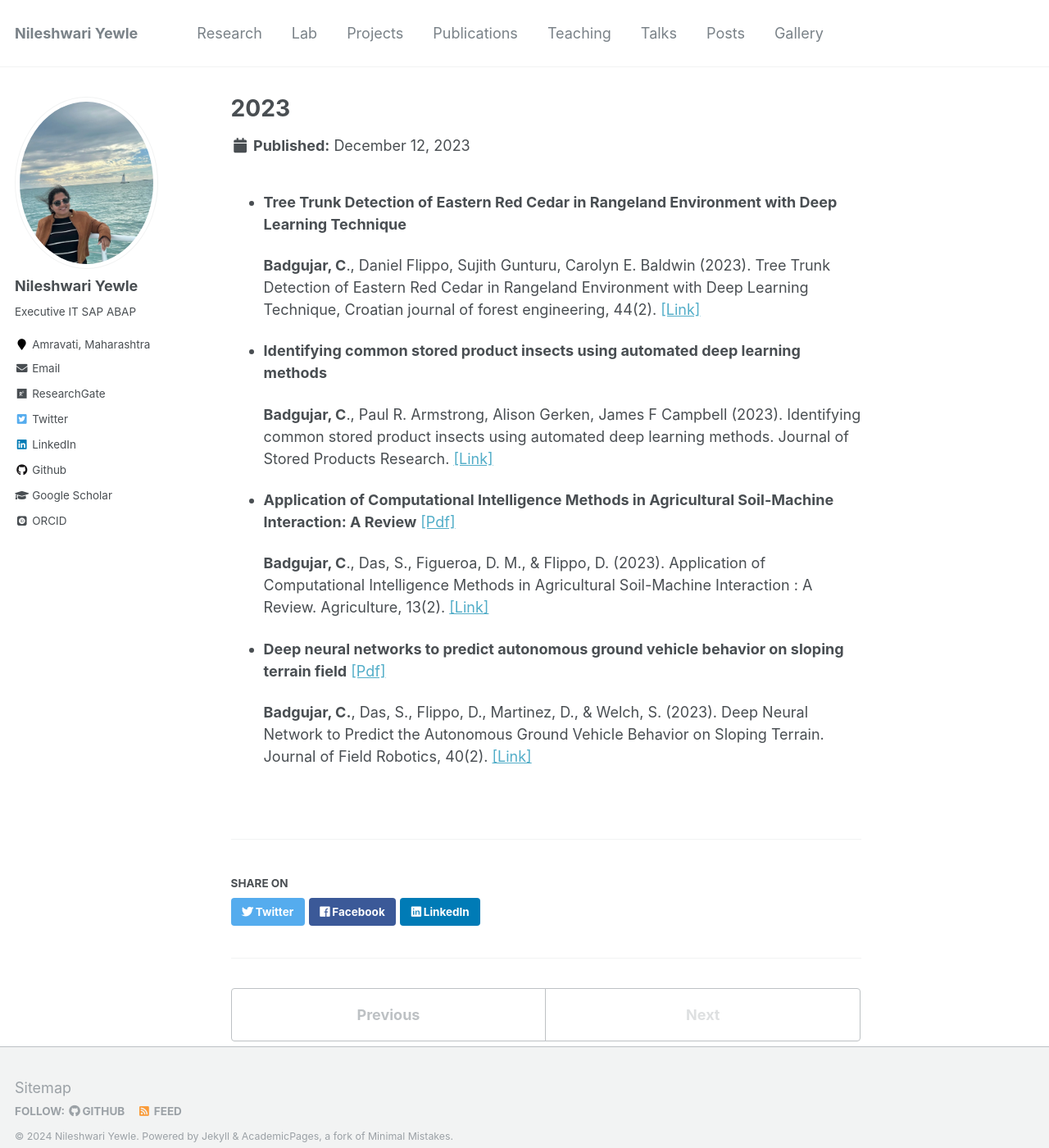
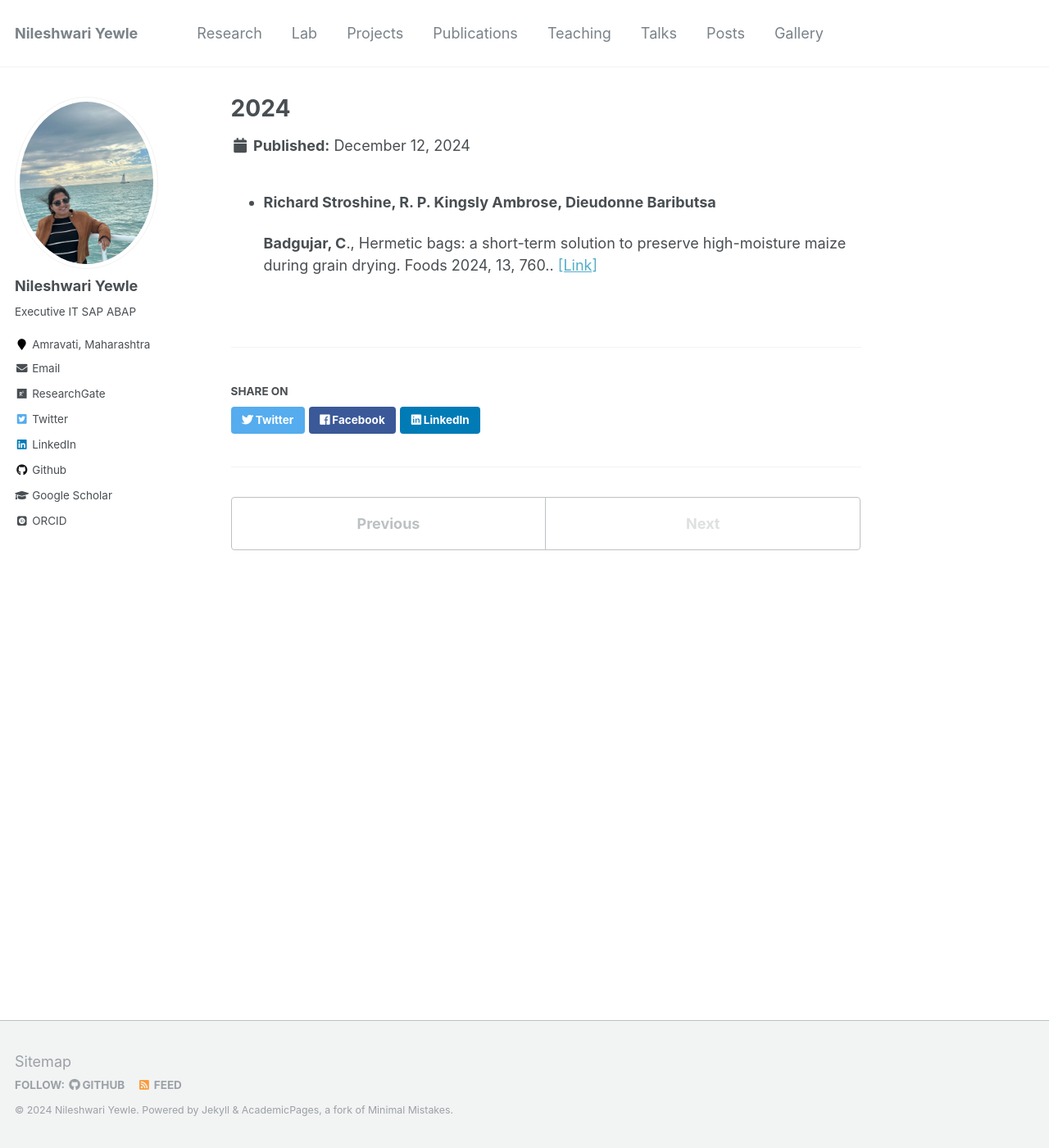
Before and after one commit to niluyewle/Myportfolio, a Jekyll site: the page built from _publications/2023.md, in a window 1280 px wide and 1400 px high. Shown: the whole window at 82% size. Built offline with Jekyll 4.4.1, drawn with Linux system fonts in a browser that asks for light colours; some web fonts are replaced.

Commit message:
Update 2023.md

```diff
--- a/_publications/2023.md
+++ b/_publications/2023.md
@@ -1,31 +1,14 @@
 ---
-title: "2023"
+title: "2024"
 collection: publications
 type:
 permalink: /publications/2023
 venue:
-date: 2023/12/12
+date: 2024/12/12
 location:
 ---
 
--  **Tree Trunk Detection of Eastern Red Cedar in Rangeland Environment with Deep Learning Technique**
+-  **Richard Stroshine, R. P. Kingsly Ambrose, Dieudonne Baributsa**
 
-    **Badgujar, C**., Daniel Flippo, Sujith Gunturu, Carolyn E. Baldwin (2023). Tree Trunk Detection of
-   Eastern Red Cedar in Rangeland Environment with Deep Learning Technique, Croatian journal of forest engineering, 44(2). [[Link]](http://dx.doi.org/10.5552/crojfe.2023.2012)
-
-- **Identifying common stored product insects using automated deep learning methods**
-
-  **Badgujar, C**., Paul R. Armstrong, Alison Gerken, James F Campbell (2023). Identifying common stored product
-   insects using automated deep learning methods. Journal of Stored Products Research. [[Link]](http://dx.doi.org/10.1016/j.jspr.2023.102166)
-
--  **Application of Computational Intelligence Methods in Agricultural Soil-Machine Interaction: A Review**
-    [[Pdf]](https://github.com/cmbadgujar10/cmbadgujar10.github.io/blob/master/files/2023Review.pdf)
-
-    **Badgujar, C**., Das, S., Figueroa, D. M., & Flippo, D. (2023). Application of Computational
-      Intelligence Methods in Agricultural Soil-Machine Interaction : A Review. Agriculture, 13(2). [[Link]](http://dx.doi.org/10.3390/agriculture13020357)
-
-- **Deep neural networks to predict autonomous ground vehicle behavior on sloping terrain field**
-  [[Pdf]](https://github.com/cmbadgujar10/cmbadgujar10.github.io/blob/master/files/2023DNN.pdf)
-
-  **Badgujar, C.**, Das, S., Flippo, D., Martinez, D., & Welch, S. (2023). Deep Neural Network to Predict
-    the Autonomous Ground Vehicle Behavior on Sloping Terrain. Journal of Field Robotics, 40(2).  [[Link]](https://doi.org/10.1002/rob.22163)
+    **Badgujar, C**., Hermetic bags: a short-term solution to preserve high-moisture maize during grain drying.
+Foods 2024, 13, 760.. [[Link]](https://doi.org/10.3390/foods13050760)
```
